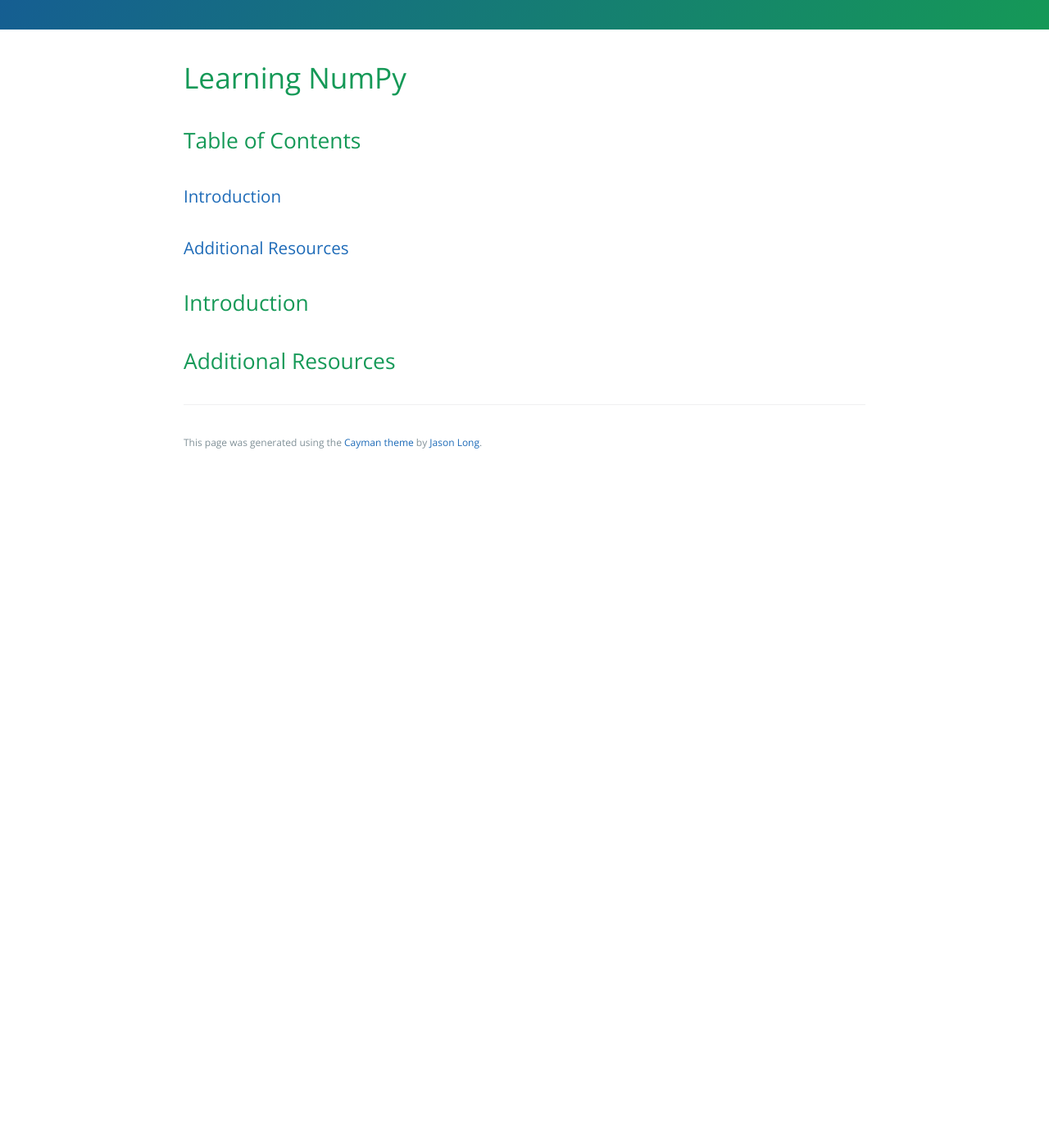
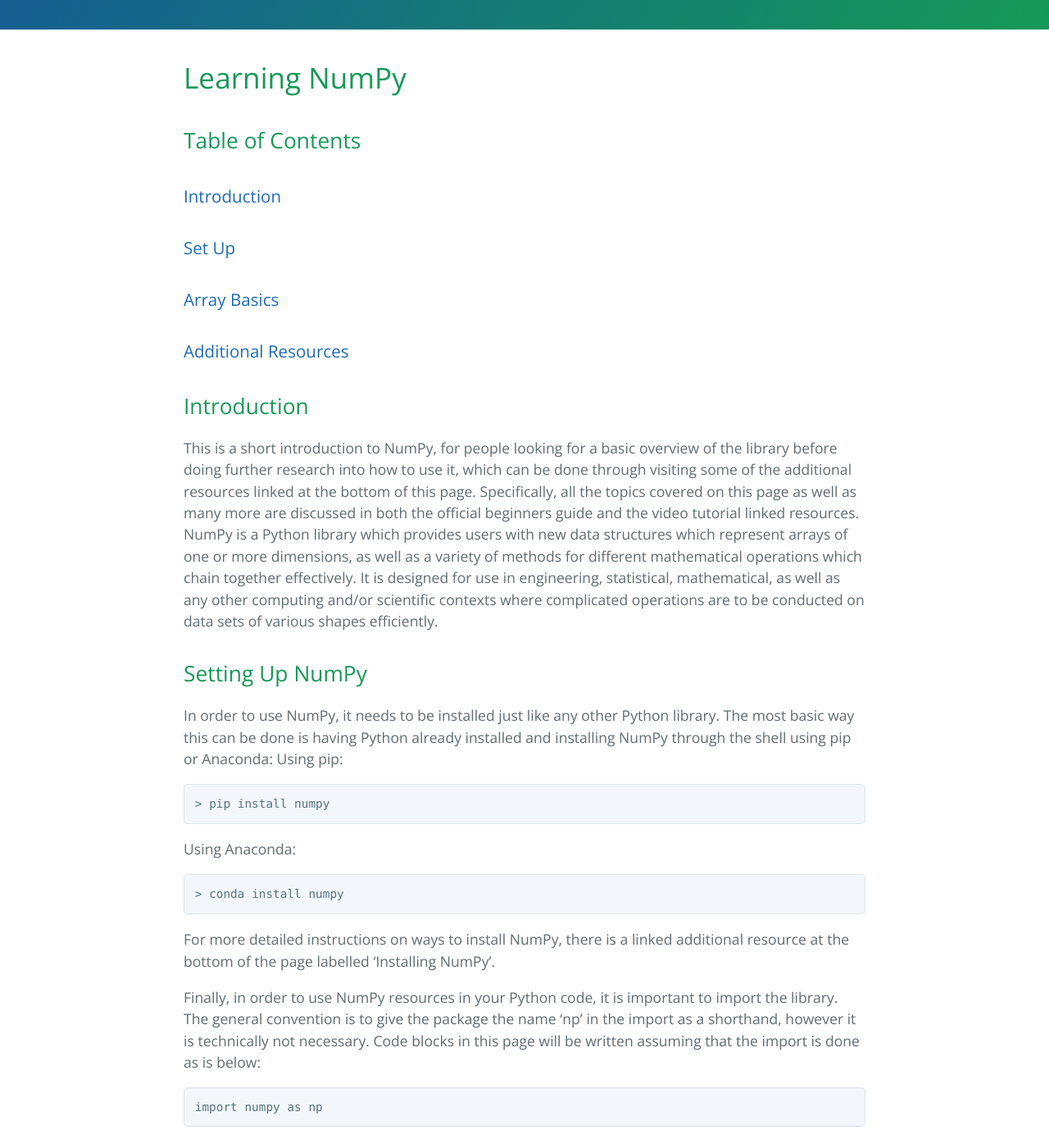
Before and after one commit to learning-software-engineering/learning-software-engineering.github.io, a Jekyll site: the page built from Topics/Tech_Stacks/NumPy.md, in a window 1280 px wide and 1400 px high, scrolled down 270 px. Shown: the whole window at 82% size. Built offline with Jekyll 4.4.1, drawn with Linux system fonts in a browser that asks for light colours; our own code applies the rules of GitHub Pages for plain Markdown files; before the commit the page ends 900 px from its top, so only the background shows below that; some of the changed text lies outside the part shown.

Commit message:
Added introduction, installation instructions, additional resources
Wrote the introduction, set-up information, and linked resources on the document.

````diff
--- a/Topics/Tech_Stacks/NumPy.md
+++ b/Topics/Tech_Stacks/NumPy.md
@@ -4,8 +4,39 @@
 
 ### [Introduction](#introduction-1)
 
+### [Set Up](#setting-up-numpy-1)
+
+### [Array Basics](#array-basics-1)
+
 ### [Additional Resources](#additional-resources-1)
 
 ## Introduction
+This is a short introduction to NumPy, for people looking for a basic overview of the library before doing further research into how to use it, which can be done through visiting some of the additional resources linked at the bottom of this page. Specifically, all the topics covered on this page as well as many more are discussed in both the official beginners guide and the video tutorial linked resources.
+NumPy is a Python library which provides users with new data structures which represent arrays of one or more dimensions, as well as a variety of methods for different mathematical operations which chain together effectively. It is designed for use in engineering, statistical, mathematical, as well as any other computing and/or scientific contexts where complicated operations are to be conducted on data sets of various shapes efficiently.
+
+## Setting Up NumPy
+In order to use NumPy, it needs to be installed just like any other Python library. The most basic way this can be done is having Python already installed and installing NumPy through the shell using pip or Anaconda:
+Using pip:
+```bash
+> pip install numpy
+```
+Using Anaconda:
+```bash
+> conda install numpy
+```
+For more detailed instructions on ways to install NumPy, there is a linked additional resource at the bottom of the page labelled 'Installing NumPy'.
+
+Finally, in order to use NumPy resources in your Python code, it is important to import the library. The general convention is to give the package the name 'np' in the import as a shorthand, however it is technically not necessary. Code blocks in this page will be written assuming that the import is done as is below:
+```py
+import numpy as np
+```
+
+## Array Basics
+
 
 ## Additional Resources
+
+- [NumPy Home Page](https://numpy.org/)
+- [Installing NumPy](https://numpy.org/install/)
+- [NumPy Official Beginners Guide](https://numpy.org/doc/stable/user/absolute_beginners.html)
+- [Video Tutorial for Beginners](https://www.youtube.com/watch?v=QUT1VHiLmmI&ab_channel=freeCodeCamp.org)
````
